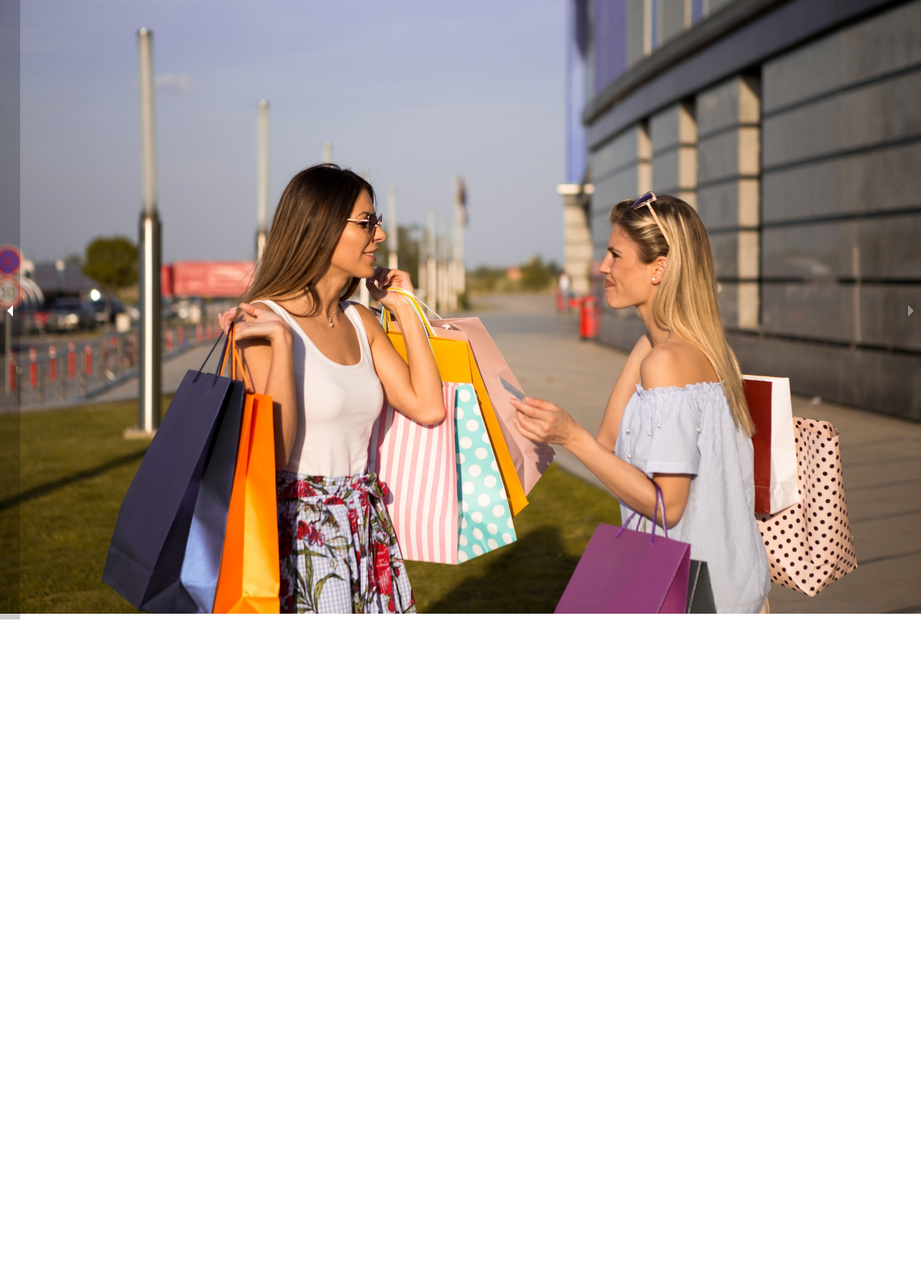
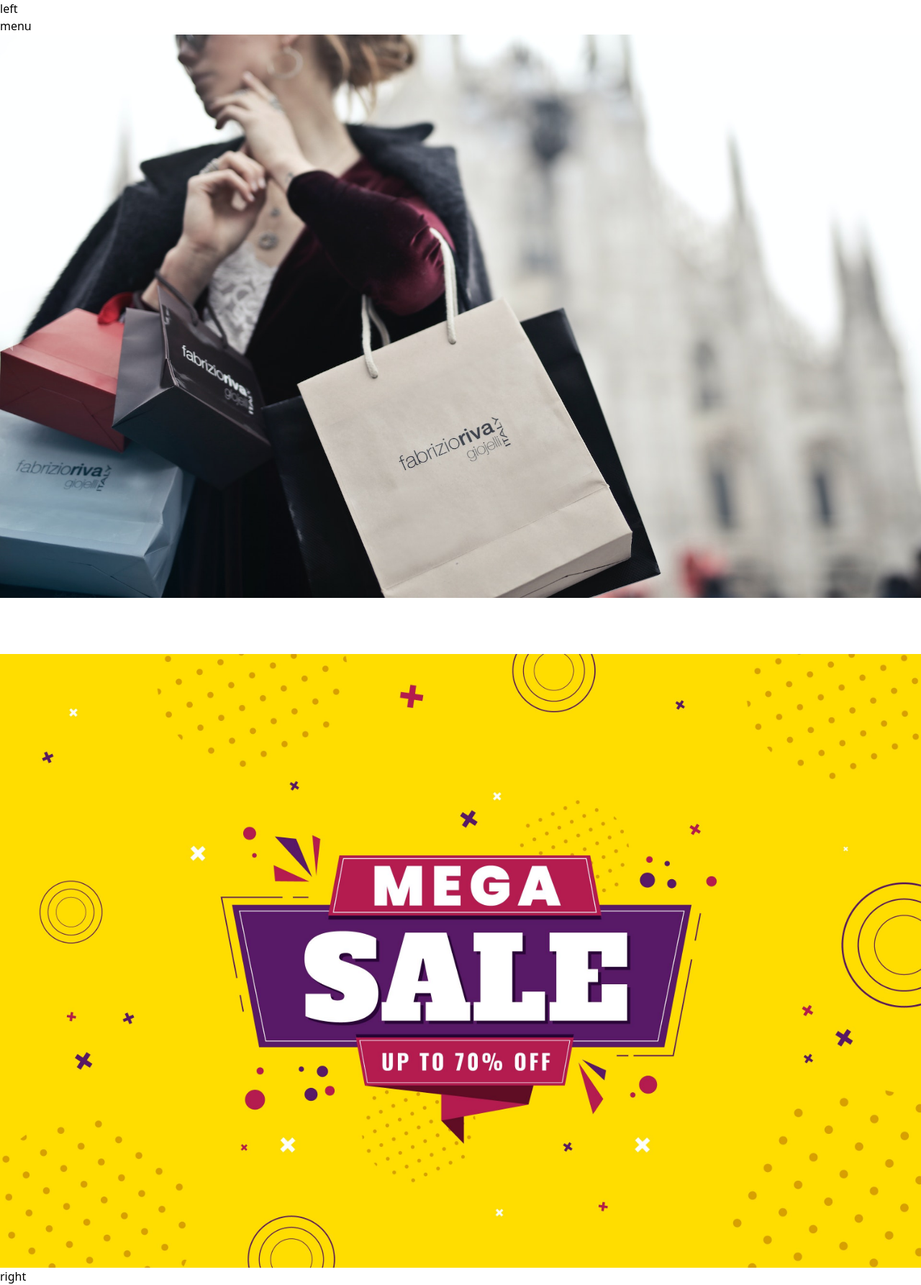
Before and after one commit to BahaniBillel/khoukhi, a Next.js app: page /components/Banner in a window 1280 px wide. Shown: the whole page at 72% size. Before the commit the page ends 861 px from the top, so only its background shows below. Built offline with nearby package versions, Linux system fonts and the light colour scheme.

Commit message:
modifying banner

```diff
--- a/pages/components/Banner.jsx
+++ b/pages/components/Banner.jsx
@@ -4,12 +4,18 @@ import { Carousel } from "react-responsive-carousel";
 import firstImage from "../images/1.jpg";
 import secondImage from "../images/2.jpg";
 import thirdImage from "../images/3.jpg";
+import promo from "../images/promo2.jpg";
 import Image from "next/image";
 
 function Banner() {
   return (
-    <div className="relative">
-      <div className="absolute w-full h-32 bg-gradient-to-t from-white to-transparent bottom-0 z-20"></div>
+    <div className="  md:grid md:grid-cols-4 md:h-[476px] w-full   gap-2  md:grid-flow-row-dense py-2 text-xs">
+      <div className="col-span-1 bg-white md:rounded-md p-2">left</div>
+
+      <div className="col-span-2  grid grid-flow-row-dense grid-rows-6 gap-2 h-full ">
+        <div className="row-span-1 bg-white">menu</div>
+        <div className="row-span-3 bg-slate-300 md:rounded-md overflow-hidden">
+
         <Carousel
           autoPlay
           infiniteLoop
@@ -17,6 +23,7 @@ function Banner() {
           showIndicators={false}
           showThumbs={false}
           interval={5000}
+          className='md:h-9'
         >
           <div>
             <Image src={firstImage} alt="" loading="lazy" />
@@ -29,6 +36,13 @@ function Banner() {
           </div>
         </Carousel>
         </div>
+        <div className="row-span-2 bg-white md:rounded-md p-2 overflow-hidden">
+          <Image src={promo}  layout="responsive" objectFit="cover" height={900} />
+        </div>
+      </div>
+
+      <div className="col-span-1 bg-white md:rounded-md p-2">right</div>
+    </div>
   );
 }
 
--- a/pages/components/Header.jsx
+++ b/pages/components/Header.jsx
@@ -50,7 +50,7 @@ function Header() {
         </div>
         {/* Bottom navigation */}
       </div>
-      <div className="bg-pink-400 flex items-center text-white space-x-3 px-5 text-sm">
+      <div className="bg-pink-400 flex items-center text-white space-x-3 px-5 text-sm md:text-[10px]">
         <p className="link flex items-center">
           <Bars3Icon className="h-10  mr-1 " />
           All
--- a/pages/components/ProductFeed.jsx
+++ b/pages/components/ProductFeed.jsx
@@ -3,7 +3,7 @@ import Product from "./Product";
 
 function ProductFeed({ products }) {
   return (
-    <div className="grid grid-flow-row-dense md:grid-cols-2 lg:grid-cols-3 xl:grid-cols-4 md:-mt-52 text-sx">
+    <div className="grid grid-flow-row-dense md:grid-cols-2 lg:grid-cols-3 xl:grid-cols-4  text-sx">
       {products.map(({ id, title, price, description, category, image }) => (
         <Product
           key={id}
--- a/pages/index.js
+++ b/pages/index.js
@@ -6,7 +6,7 @@ import ProductFeed from "./components/ProductFeed";
 
 export default function Home({ products }) {
   return (
-    <div className="bg-white md:px-48">
+    <div className="bg-slate-100  ">
       <Head>
         <title>Khoukhi</title>
         <meta name="description" content="Generated by create next app" />
@@ -14,7 +14,7 @@ export default function Home({ products }) {
       </Head>
 
       <Header />
-      <main className="max-w-screen-2xl mx-auto">
+      <main className="max-w-screen-2xl mx-auto md:px-40">
         {/* <banner */}
         <Banner />
         {/* product feed */}
```
Also changed, not shown: pages/images/promo.jpg (added), pages/images/promo2.jpg (added). Lines whose indentation alone changed are shown as unchanged.
